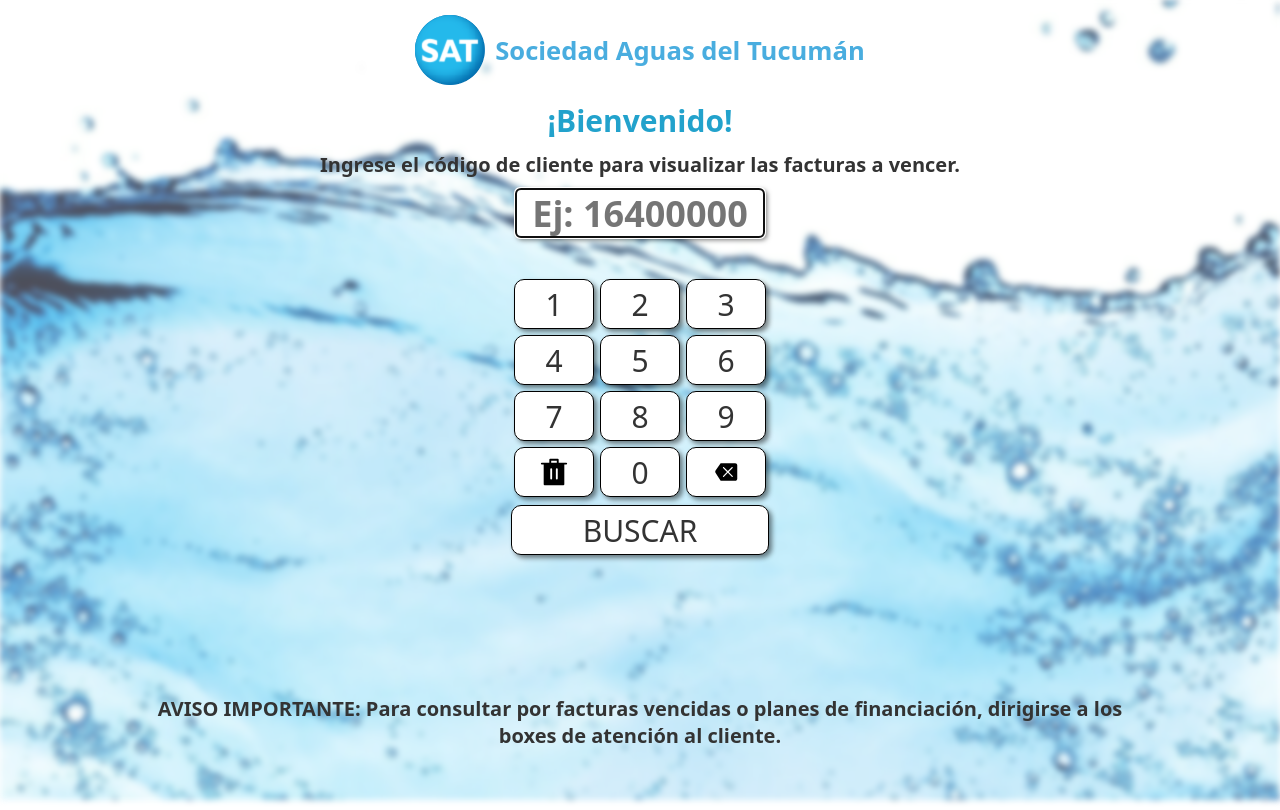
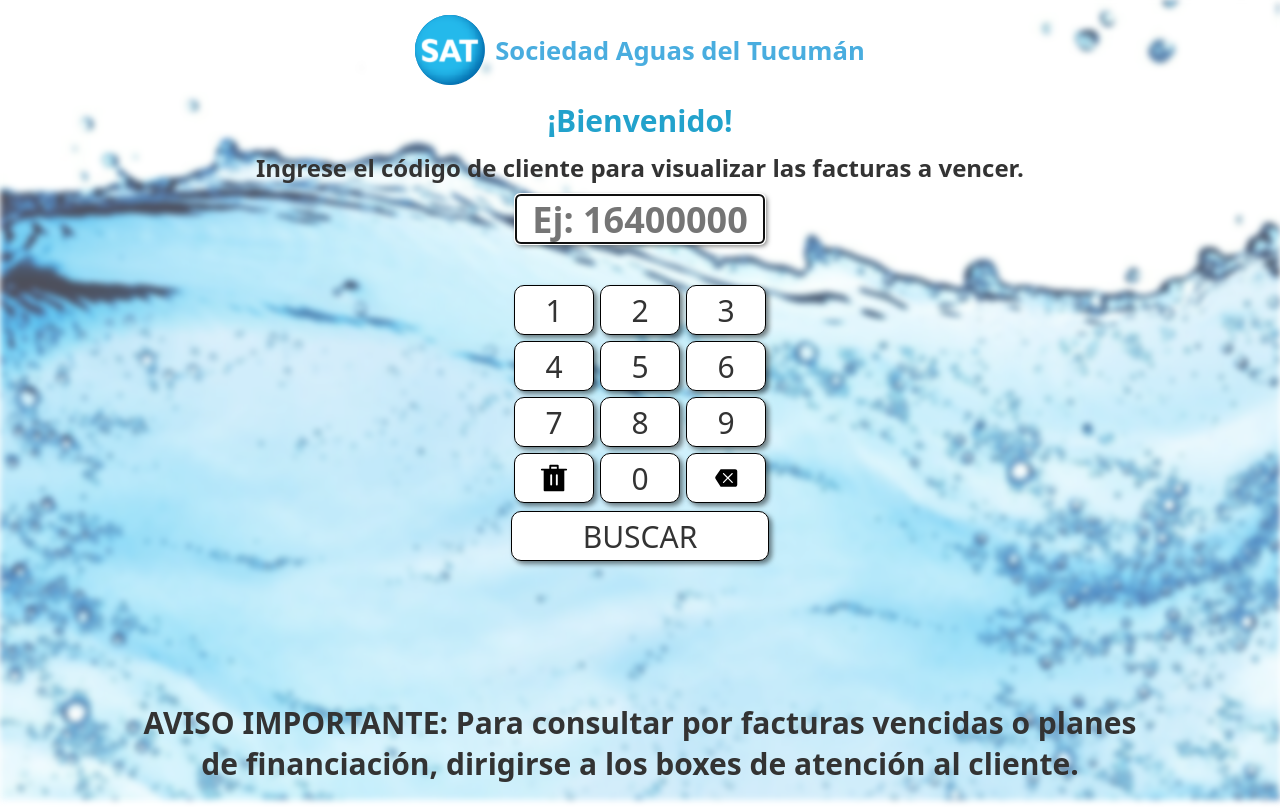
Before and after one commit to Davidvg29/sat-web-totem, a React (Vite) app in the folder frontend/: page / in a window 1280 px wide. Built offline with nearby package versions, Linux system fonts and the light colour scheme.

Commit message:
agrande parrafo aviso importante

```diff
--- a/frontend/src/components/SearchInmueble/SearchInmueble.module.css
+++ b/frontend/src/components/SearchInmueble/SearchInmueble.module.css
@@ -20,7 +20,7 @@
     text-align: center;
 }
 .containerSearchInmueble p{
-  font-size: 20px;
+  font-size: 24px;
   margin: 10px;
 }
 .containerInputKeyboard{
@@ -93,10 +93,11 @@
   margin-bottom: 20px;
 }
 
-.pAvisoImportante{
+p.pAvisoImportante{
   /* background-color: red; */
   padding: 10% 10% 0 10%;
   /* margin-top: 100px; */
+   font-size: 30px;
 }
 
 p.pDondeEncuentro{
```
